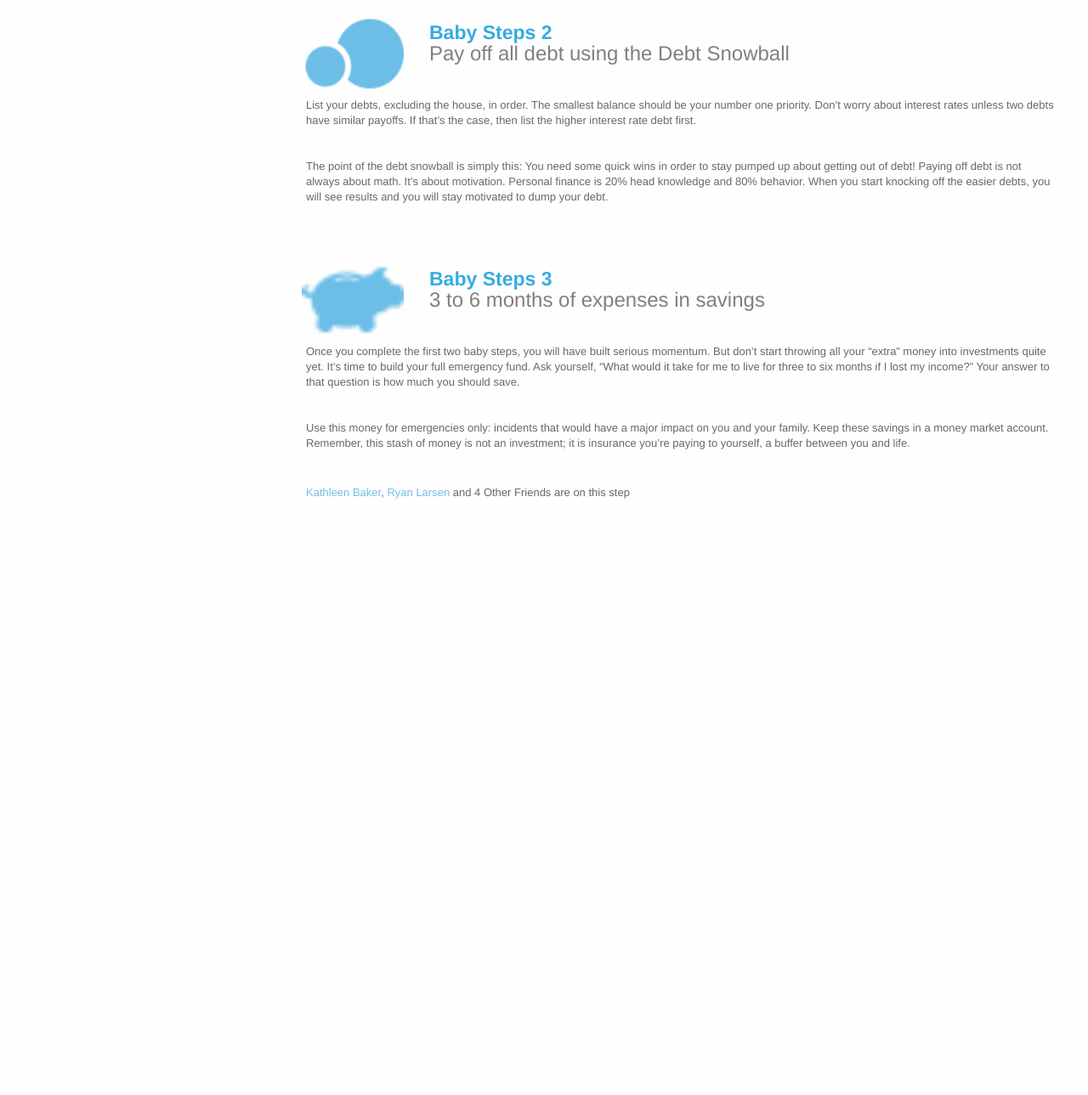
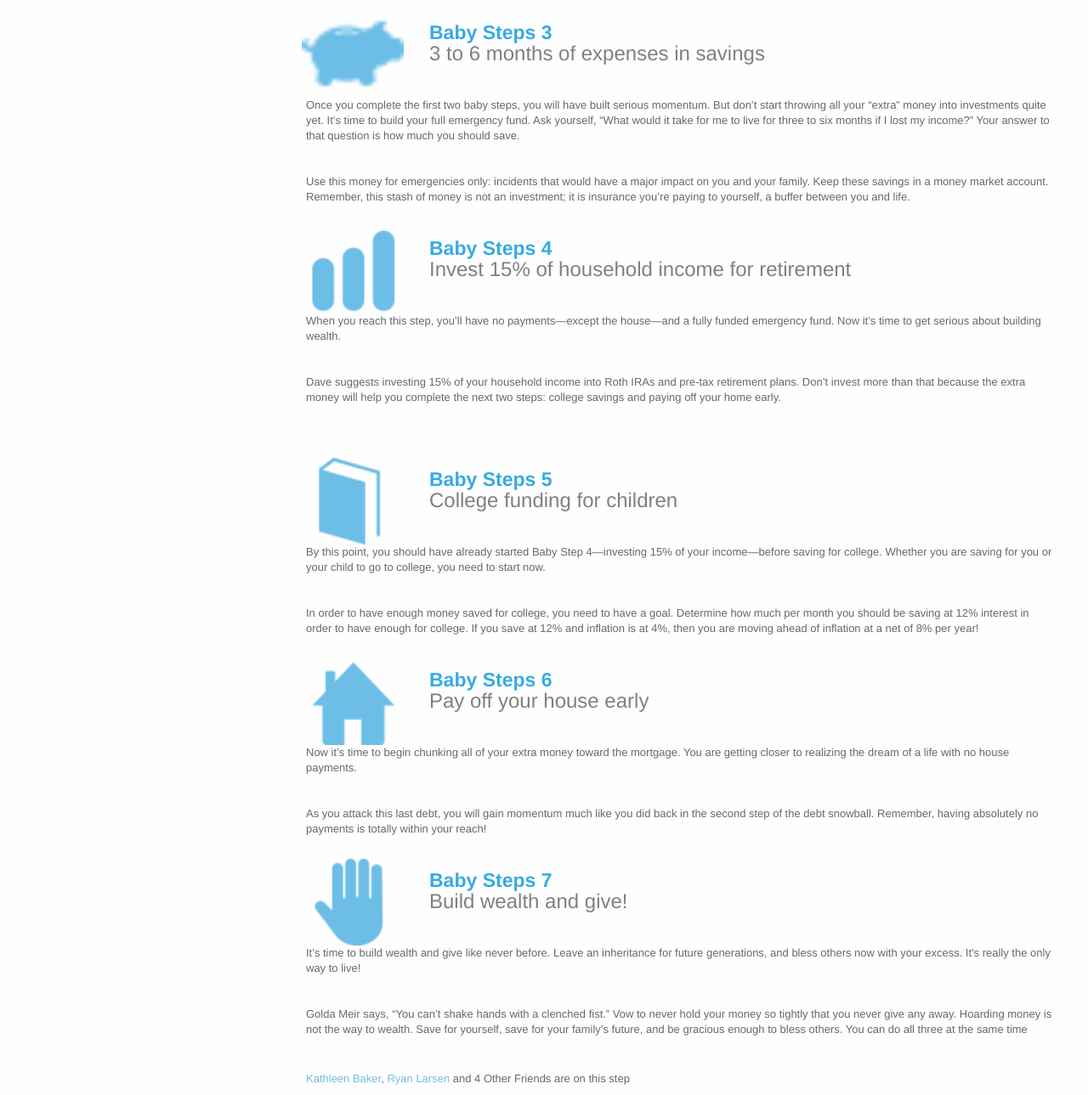
Before and after one commit to Harrisonkamau/baby-step, a plain HTML site: page index.html in a window 1280 px wide. Shown: the part 969-2258 px from the top of the page at 85% size. Before the commit the page ends 1568 px from the top, so only its background shows below. Drawn offline with Linux system fonts and the light colour scheme.

Commit message:
add more step  rows

```diff
--- a/index.html
+++ b/index.html
@@ -63,21 +63,6 @@
         </div>
 
     </div>
-    <div class="row">
-      <div class="medium-2 columns">
-        <img src="icons/icons_large_bs2_blue.png" alt="icon 2" />
-      </div>
-      <div class="medium-10 columns">
-          <h3>Baby Steps 2</h3>
-          <h4>Pay off all debt using the Debt Snowball</h4>
-      </div>
-      <div class="medium-12">
-        <p>List your debts, excluding the house, in order. The smallest balance should be your number one priority. Don’t worry about interest rates unless two debts have similar payoffs. If that’s the case, then list the higher interest rate debt first.</p>
-              <p>The point of the debt snowball is simply this: You need some quick wins in order to stay pumped up about getting out of debt! Paying off debt is not always about math. It’s about motivation. Personal finance is 20% head knowledge and 80% behavior. When you start knocking off the easier debts, you will see results and you will stay motivated to dump your debt.</p>
-              <p></p>
-      </div>
-
-  </div>
         <div class="row">
           <div class="medium-2 columns">
             <img src="icons/icons_small_bs3_blue.png" alt="icon 3" />
@@ -90,12 +75,69 @@
               <p>Once you complete the first two baby steps, you will have built serious momentum. But don’t start throwing all your “extra” money into investments quite yet. It’s time to build your full emergency fund. Ask yourself, “What would it take for me to live for three to six months if I lost my income?” Your answer to that question is how much you should save.</p>
               <p style="margin-left: 20px;">Use this money for emergencies only: incidents that would have a major impact on you and your family. Keep these savings in a money market account. Remember, this stash of money is not an investment; it is insurance you’re paying to yourself, a buffer between you and life.</p>
           </div>
-          <div class="medium-12 footer-content">
-              <p style="margin-left: 20px;"><a href="">Kathleen Baker</a>, <a href="">Ryan Larsen</a> and 4 Other Friends are on this step</p>
-          </div>
 
       </div>
+      <div class="row">
+        <div class="medium-2 columns">
+          <img src="icons/icons_large_bs4_blue.png" alt="icon 4" />
+        </div>
+        <div class="medium-10 columns">
+            <h3>Baby Steps 4</h3>
+            <h4>Invest 15% of household income for retirement</h4>
+        </div>
+        <div class="medium-12">
+          <p>When you reach this step, you’ll have no payments—except the house—and a fully funded emergency fund. Now it’s time to get serious about building wealth.</p>
+								<p>Dave suggests investing 15% of your household income into Roth IRAs and pre-tax retirement plans. Don’t invest more than that because the extra money will help you complete the next two steps: college savings and paying off your home early.</p>
+								<p></p>
+        </div>
 
+    </div>
+    <div class="row">
+      <div class="medium-2 columns">
+        <img src="icons/icons_large_bs5_blue.png" alt="icon 5" />
+      </div>
+      <div class="medium-10 columns">
+          <h3>Baby Steps 5</h3>
+          <h4>College funding for children</h4>
+      </div>
+      <div class="medium-12">
+        <p>By this point, you should have already started Baby Step 4—investing 15% of your income—before saving for college. Whether you are saving for you or your child to go to college, you need to start now.</p>
+  			<p>In order to have enough money saved for college, you need to have a goal. Determine how much per month you should be saving at 12% interest in order to have enough for college. If you save at 12% and inflation is at 4%, then you are moving ahead of inflation at a net of 8% per year!</p>
+      </div>
+
+  </div>
+  <div class="row">
+    <div class="medium-2 columns">
+      <img src="icons/icons_large_bs6_blue.png" alt="icon 6" />
+    </div>
+    <div class="medium-10 columns">
+        <h3>Baby Steps 6</h3>
+        <h4>Pay off your house early</h4>
+    </div>
+    <div class="medium-12">
+      <p>Now it’s time to begin chunking all of your extra money toward the mortgage. You are getting closer to realizing the dream of a life with no house payments.</p>
+			<p>As you attack this last debt, you will gain momentum much like you did back in the second step of the debt snowball. Remember, having absolutely no payments is totally within your reach!</p>
+    </div>
+
+</div>
+
+<div class="row">
+  <div class="medium-2 columns">
+    <img src="icons/icons_large_bs7_blue.png" alt="icon 7" />
+  </div>
+  <div class="medium-10 columns">
+      <h3>Baby Steps 7</h3>
+      <h4>Build wealth and give!</h4>
+  </div>
+  <div class="medium-12">
+    <p>It’s time to build wealth and give like never before. Leave an inheritance for future generations, and bless others now with your excess. It's really the only way to live!</p>
+		<p>Golda Meir says, “You can’t shake hands with a clenched fist.” Vow to never hold your money so tightly that you never give any away. Hoarding money is not the way to wealth. Save for yourself, save for your family’s future, and be gracious enough to bless others. You can do all three at the same time</p>
+  </div>
+  <div class="medium-12 footer-content">
+      <p style="margin-left: 20px;"><a href="">Kathleen Baker</a>, <a href="">Ryan Larsen</a> and 4 Other Friends are on this step</p>
+  </div>
+
+</div>
 
       </div>
 
```
